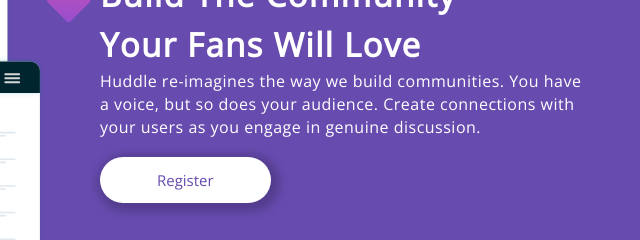
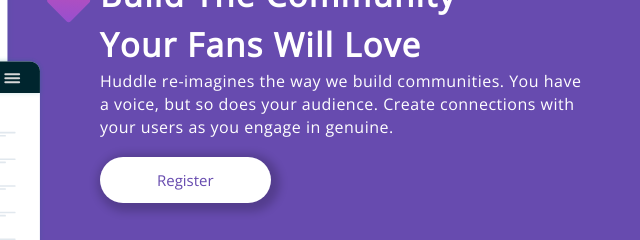
Before and after one commit to Bruno-nog/huddle-landing-page, a plain HTML site: page index.html in a window 1280 px wide. Shown: the part 186-426 px from the top of the page, 635-1275 px from the left. Drawn offline with nearby package versions, Linux system fonts and the light colour scheme.

Commit message:
tirei o discussion

```diff
--- a/index.html
+++ b/index.html
@@ -41,7 +41,7 @@
           <p class="text">
             Huddle re-imagines the way we build communities. You have a voice,
             but so does your audience. Create connections with your users as you
-            engage in genuine discussion.
+            engage in genuine.
           </p>
           <a href="#" class="btn">Register</a>
         </div>
```
